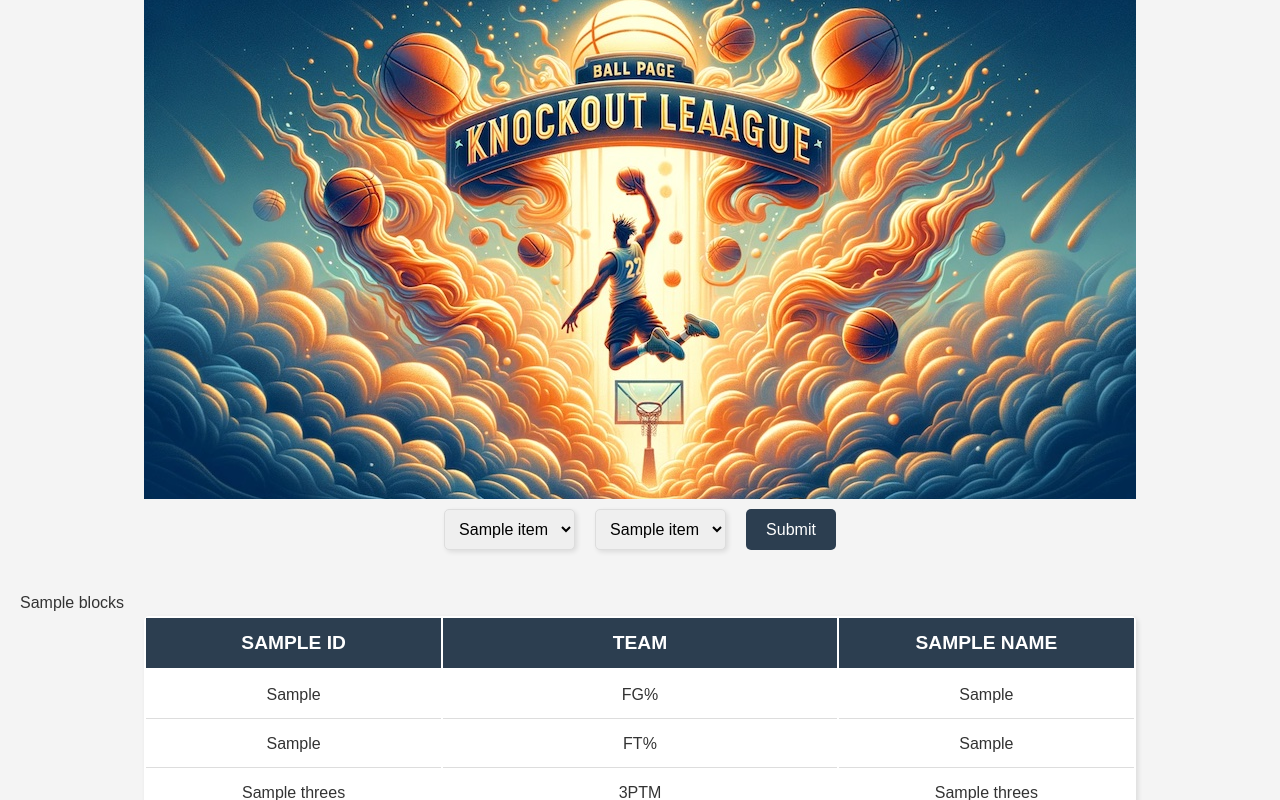
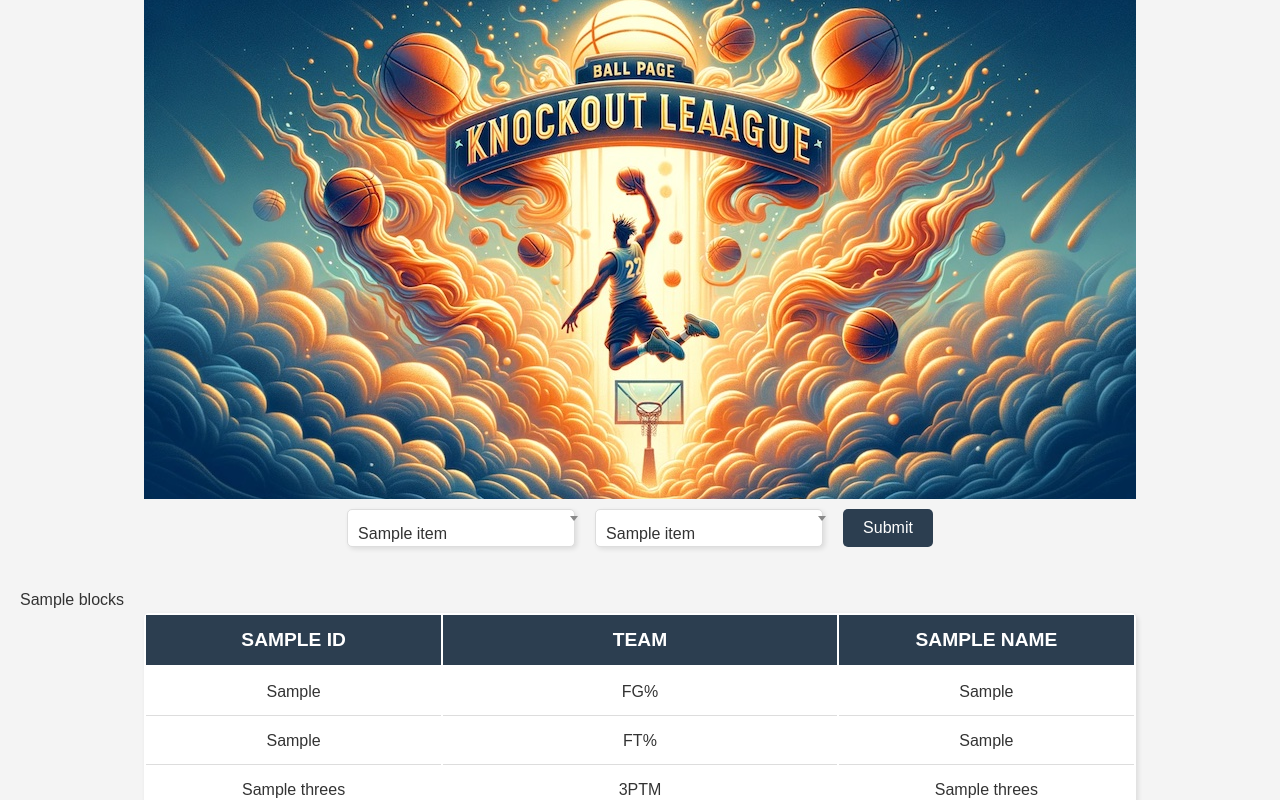
Before and after one commit to Feggla/ESPN_WEB, a Flask app: template templates/table.html in a window 1280 px wide. Shown: the part 21-821 px from the top of the page. Run offline with Flask 3, Linux system fonts and the light colour scheme; the template is opened without the code that fills it: most values are stand-ins (such as "Sample title", 1, 10 or a date in 2020).

Commit message:
Added search options

```diff
--- a/app.py
+++ b/app.py
@@ -1,4 +1,4 @@
-from flask import Flask, render_template, url_for, redirect, request
+from flask import Flask, render_template, url_for, redirect, request, session
 from espn_api.basketball import League
 import pandas as pd
 from Team_web import Teams
@@ -116,6 +116,7 @@ for teamA in overall_list:
 
 
 app = Flask(__name__)
+app.secret_key = "AKL95Pegasus"
 
 proper_matchup = []
 
@@ -123,6 +124,8 @@ proper_matchup = []
 def table():
     if request.method == 'POST':
         proper_matchup.clear()
+        session['team1'] = request.form['team1']
+        session['team2'] = request.form['team2']
         team1 = next((p for p in overall_list if str(p.name) == str(request.form.get("team1"))), None)
         team2 = next((p for p in overall_list if str(p.name) == str(request.form.get("team2"))), None)
         proper_matchup.append([team1, team2])
--- a/static/css/style.css
+++ b/static/css/style.css
@@ -123,3 +123,40 @@ table tbody tr:last-child td {
   display: block;
   margin: 0 auto;
 }
+
+.select2-container--default .select2-selection--single {
+  margin: 10px;
+  padding: 10px; /* This will not have the exact same effect since the internal structure is different */
+  font-size: 16px;
+  border: 1px solid #ddd;
+  border-radius: 5px;
+  box-shadow: 2px 2px 5px rgba(0, 0, 0, 0.1);
+  height: 38px; /* Adjust as needed to align with your design */
+  background-color: #fff; /* Set the background color as needed */
+}
+
+.select2-container--default .select2-selection--single .select2-selection__rendered {
+  line-height: 27px; /* Adjust line-height to vertically center the text, considering padding */
+  padding-left: 0; /* Override the padding here if necessary */
+  color: #333; /* Your default text color */
+}
+
+.select2-container--default .select2-selection--single .select2-selection__arrow {
+  height: 36px; /* Make sure the arrow size matches your design */
+}
+
+.select2-container--default.select2-container--focus .select2-selection--single {
+  outline: none; /* Remove default focus outline */
+  box-shadow: 0 0 0 2px rgba(0, 123, 255, 0.25); /* Example focus box-shadow */
+}
+
+.select2-dropdown {
+  border: 1px solid #ddd;
+  border-radius: 5px;
+  box-shadow: 2px 2px 5px rgba(0, 0, 0, 0.1);
+}
+
+.select2-results__option {
+  padding: 10px; /* This will style the padding for each result */
+  font-size: 16px; /* Keep font size consistent with the select */
+}
--- a/templates/table.html
+++ b/templates/table.html
@@ -2,6 +2,7 @@
 <html lang="en">
 <head>
     <!-- <link rel="stylesheet" href="https://cdn.jsdelivr.net/npm/bootstrap@4.3.1/dist/css/bootstrap.min.css" integrity="sha384-ggOyR0iXCbMQv3Xipma34MD+dH/1fQ784/j6cY/iJTQUOhcWr7x9JvoRxT2MZw1T" crossorigin="anonymous"> -->
+    <link href="https://cdnjs.cloudflare.com/ajax/libs/select2/4.0.13/css/select2.min.css" rel="stylesheet" />
     <link rel="stylesheet" href="{{ url_for('static', filename='css/style.css') }}">
     <meta charset="UTF-8">
     <meta http-equiv="X-UA-Compatible" content="IE=edge">
@@ -13,7 +14,7 @@
     <select name="team1">
         {% for item in list_options %}
             <option value="{{ item.name }}"
-                {% for matchups in battles if item.name|string == matchups[0].name|string %}selected{% endfor %}>
+                {% if session.get('team1') == item.name %}selected{% endif %}>
                 {{ item.name }}
             </option>
         {% endfor %}
@@ -22,8 +23,8 @@
     <select name="team2">
         {% for item in list_options %}
         <option value="{{ item.name }}"
-            {% for matchups in battles if item.name|string == matchups[1].name|string or item.name|string == matchups[1].name|string %}selected{% endfor %}>
-            {{ item.name }}
+            {% if session.get('team2') == item.name %}selected{% endif %}>
+        {{ item.name }}
         </option>
         {% endfor %}
     </select>
@@ -256,5 +257,13 @@
     <script src="https://code.jquery.com/jquery-3.3.1.slim.min.js" integrity="sha384-q8i/X+965DzO0rT7abK41JStQIAqVgRVzpbzo5smXKp4YfRvH+8abtTE1Pi6jizo" crossorigin="anonymous"></script>
     <script src="https://cdn.jsdelivr.net/npm/popper.js@1.14.7/dist/umd/popper.min.js" integrity="sha384-UO2eT0CpHqdSJQ6hJty5KVphtPhzWj9WO1clHTMGa3JDZwrnQq4sF86dIHNDz0W1" crossorigin="anonymous"></script>
     <script src="https://cdn.jsdelivr.net/npm/bootstrap@4.3.1/dist/js/bootstrap.min.js" integrity="sha384-JjSmVgyd0p3pXB1rRibZUAYoIIy6OrQ6VrjIEaFf/nJGzIxFDsf4x0xIM+B07jRM" crossorigin="anonymous"></script>
+    <script src="https://cdnjs.cloudflare.com/ajax/libs/select2/4.0.13/js/select2.min.js"></script>
+    <script>
+        $(document).ready(function() {
+            $('select').select2({
+                width: '20%' // Adjust as needed
+            });
+        });
+    </script>
 </body>
 </html>
```
